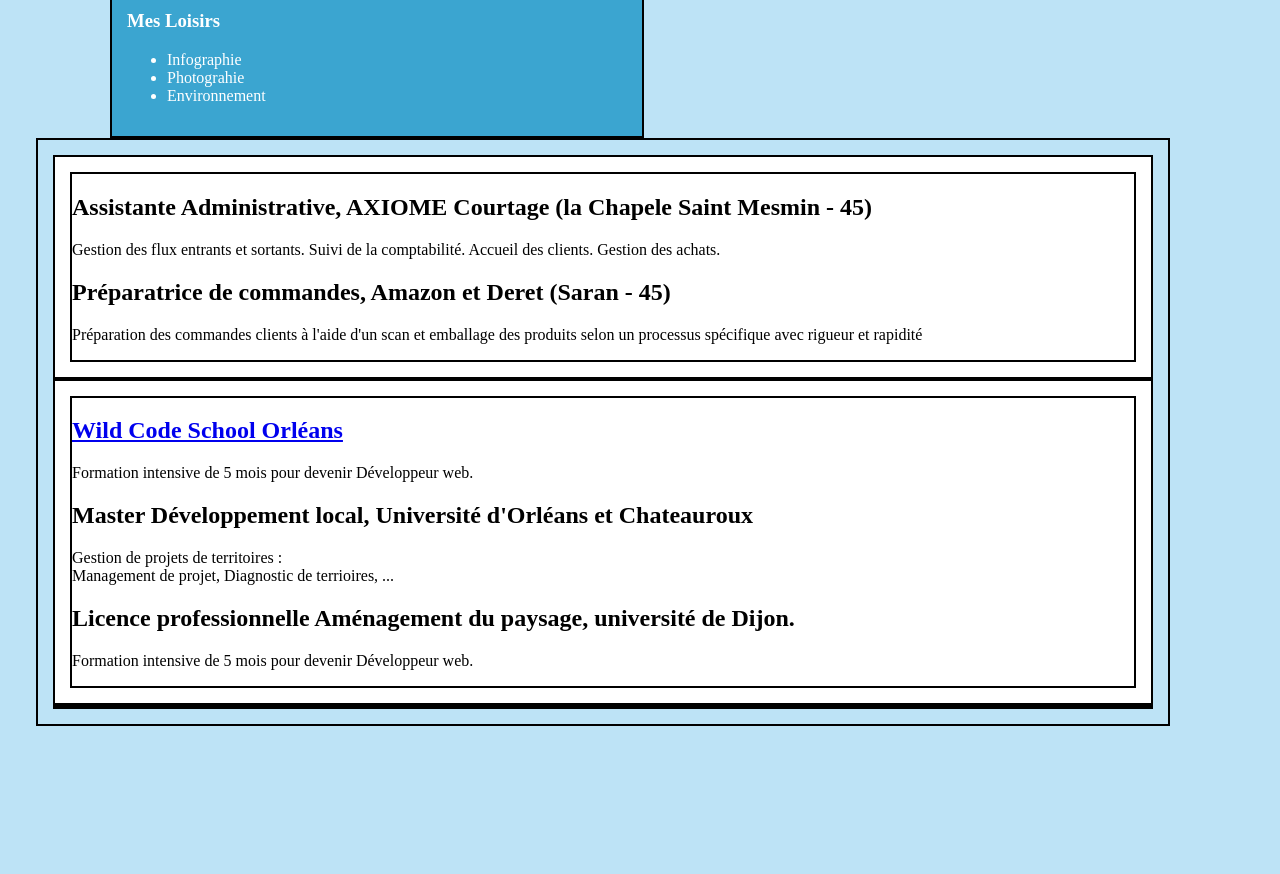
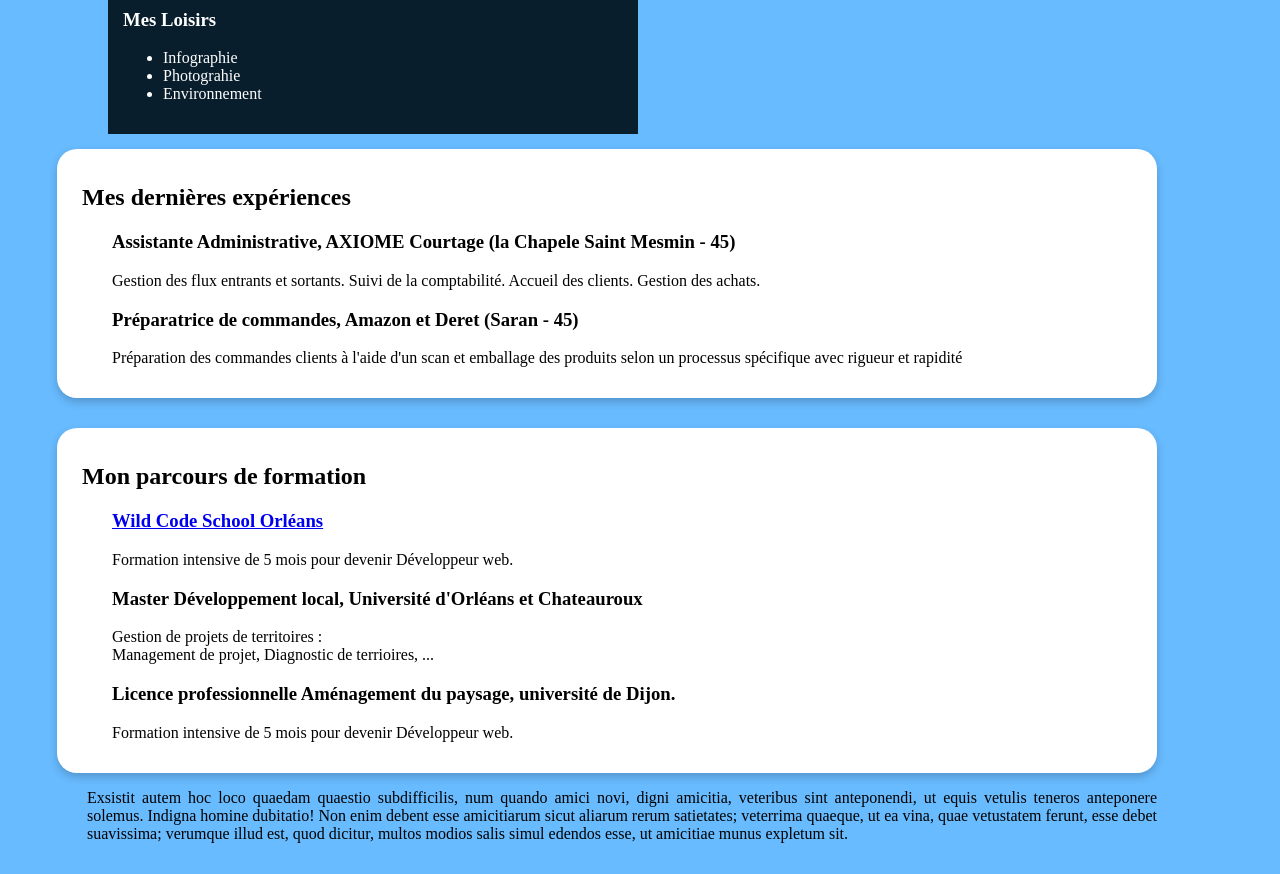
Before and after one commit to louisemunier/Mon_CV_Wild, a plain HTML site: page index.html in a window 1280 px wide. Shown: the part 820-1694 px from the top of the page. Before the commit the page ends 1546 px from the top, so only its background shows below. Drawn offline with Linux system fonts and the light colour scheme; files whose address does not match are found by name.

Commit message:
Developped the css and added font

```diff
--- a/index.html
+++ b/index.html
@@ -41,27 +41,34 @@
 		<div id="right-box">
 			<div id="experience-box">
 				<div class="experience-1">
-					<h2>Assistante Administrative, AXIOME Courtage (la Chapele Saint Mesmin - 45)</h2>
+				<h2>Mes dernières expériences</h2>
+					<h3>Assistante Administrative, AXIOME Courtage (la Chapele Saint Mesmin - 45)</h3>
 					<p>Gestion des flux entrants et sortants. Suivi de la comptabilité. Accueil des clients. Gestion des achats.</p>
 
-					<h2>Préparatrice de commandes, Amazon et Deret (Saran - 45)</h2>
+					<h3>Préparatrice de commandes, Amazon et Deret (Saran - 45)</h3>
 					<p>Préparation des commandes clients à l'aide d'un scan et emballage des produits selon un processus spécifique avec rigueur et rapidité</p>
 				</div>
 			</div>
 			<div id="studies-box">
 				<div class="study">
-					<a href="http://www.wildcodeschool.fr"><h2/">Wild Code School Orléans</h2></a>
-					<p>Formation intensive de 5 mois pour devenir Développeur web.</p>
+				<h2>Mon parcours de formation</h2>
+					<a href="http://www.wildcodeschool.fr"><h3/">Wild Code School Orléans</h3></a>
+					<div><p>Formation intensive de 5 mois pour devenir Développeur web.</p>
+					</div>
 
-					<h2>Master Développement local, Université d'Orléans et Chateauroux</h2>
-					<p>Gestion de projets de territoires :<br>
-					Management de projet, Diagnostic de terrioires, ...</p>
+					<h3>Master Développement local, Université d'Orléans et Chateauroux</h3>
+					<div><p>Gestion de projets de territoires :<br>
+					Management de projet, Diagnostic de terrioires, ...
+					</p>
+					</div>
 
-					<h2>Licence professionnelle Aménagement du paysage, université de Dijon.</h2>
+					<h3>Licence professionnelle Aménagement du paysage, université de Dijon.</h3>
 					<p>Formation intensive de 5 mois pour devenir Développeur web.</p>
 				</div>
 			</div>
-			<div id="footer"></div>
+			<div id="footer">
+				<p>Exsistit autem hoc loco quaedam quaestio subdifficilis, num quando amici novi, digni amicitia, veteribus sint anteponendi, ut equis vetulis teneros anteponere solemus. Indigna homine dubitatio! Non enim debent esse amicitiarum sicut aliarum rerum satietates; veterrima quaeque, ut ea vina, quae vetustatem ferunt, esse debet suavissima; verumque illud est, quod dicitur, multos modios salis simul edendos esse, ut amicitiae munus expletum sit.</p>
+			</div>
 		</div>
 	</div>
 
--- a/stylesheet.css
+++ b/stylesheet.css
@@ -1,42 +1,54 @@
+@font-face {
+    font-family: 'black_jackregular';
+    src: url('Fonts/blackjack-webfont.eot');
+    src: url('Fonts/blackjack-webfont.eot?#iefix') format('embedded-opentype'),
+         url('Fonts/blackjack-webfont.woff2') format('woff2'),
+         url('Fonts/blackjack-webfont.woff') format('woff'),
+         url('Fonts/blackjack-webfont.ttf') format('truetype'),
+         url('Fonts/blackjack-webfont.svg#black_jackregular') format('svg');
+    font-weight: normal;
+    font-style: normal;
+}
+
 body {
-	background-color: #BDE3F6;
+	background-color: rgb(104, 187, 285);
 }
 
 header h1 {
 	text-align: center;
 	height: 75px;
-	font-size: 2.5em;
-	border: 2px solid black;
+	font-size: 2.8em;
+	font-family: 'black_jackregular', arial, verdana, serif;
 }
 
 #container{
-	border: 2px solid black;
 	padding: 15px 100px 0px 100px;
 }
 
 #left-box {
 	float: left;
-	background-color: #3BA5D0;
+	background-color: rgb(9,30,45);
 	color: #FFFFFF;
-	border: 2px solid black;
 	text-align: justify;
 	width: 500px;
 	padding: 15px 15px 15px 15px;
 }
 
-#left-box p {
-	width:
+#left-box p, ul {
+	padding-right: 20px;
 }
+
 #photo {
 	height: 200px;
-	align-content: ;
-	margin: auto;
+	align-content: center;
+	margin-left: 150px;
+	border-radius: 100px;
 
 }
 
 #right-box {
-	border: 2px solid black;
 	padding: 15px 15px 15px 15px;
+	border-radius: 20px;
 	width: 1100px;
 	float: right;
 
@@ -44,26 +56,29 @@ header h1 {
 
 #experience-box {
 	background-color: #ffffff;
-	border: 2px solid black;
-	padding: 15px 15px 15px 15px;
+	border-radius: 20px;
+	padding: 15px 15px 15px 25px;
+	box-shadow: 0 4px 8px 0 rgba(0, 0, 0, 0.2);
 
 }
 
-.experience-1 {
-	border: 2px solid black;
+.experience-1 h3, p {
+	padding-left: 30px;
+	text-align: justify;
 }
 
 #studies-box {
 	background-color: #ffffff;
-	border: 2px solid black;
-	padding: 15px 15px 15px 15px;
-
+	border-radius: 20px;
+	padding: 15px 15px 15px 25px;
+	margin-top: 30px;
+	box-shadow: 0 4px 8px 0 rgba(0, 0, 0, 0.2);
 }
 
-.study {
-	border: 2px solid black;
+.study h3, p {
+	padding-left: 30px;
+	text-align: justify;
 }
 
 #footer {
-	border: 2px solid black;
 }
```
Also changed, not shown: Fonts/blackjack-webfont.ttf (added), Fonts/blackjack-webfont.woff (added), 2 other files.
